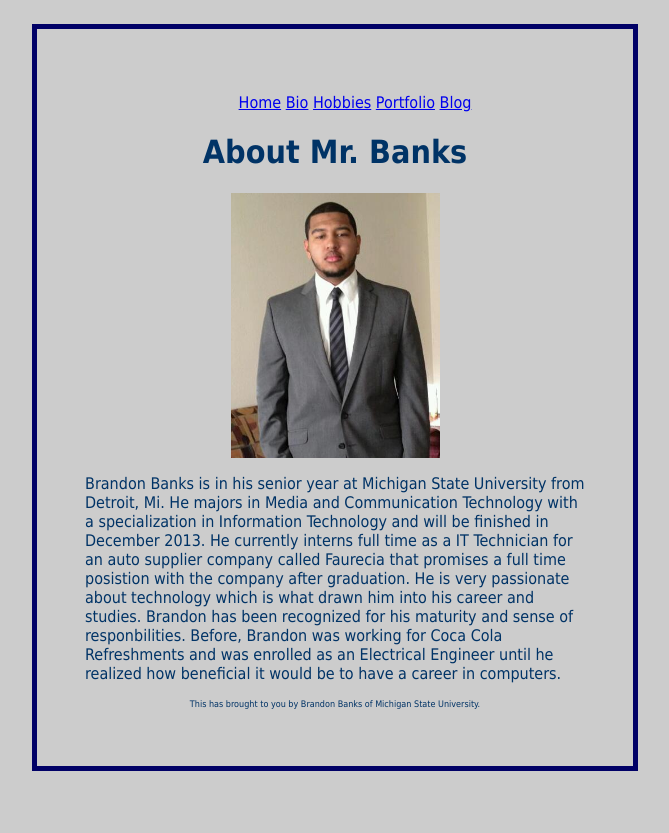
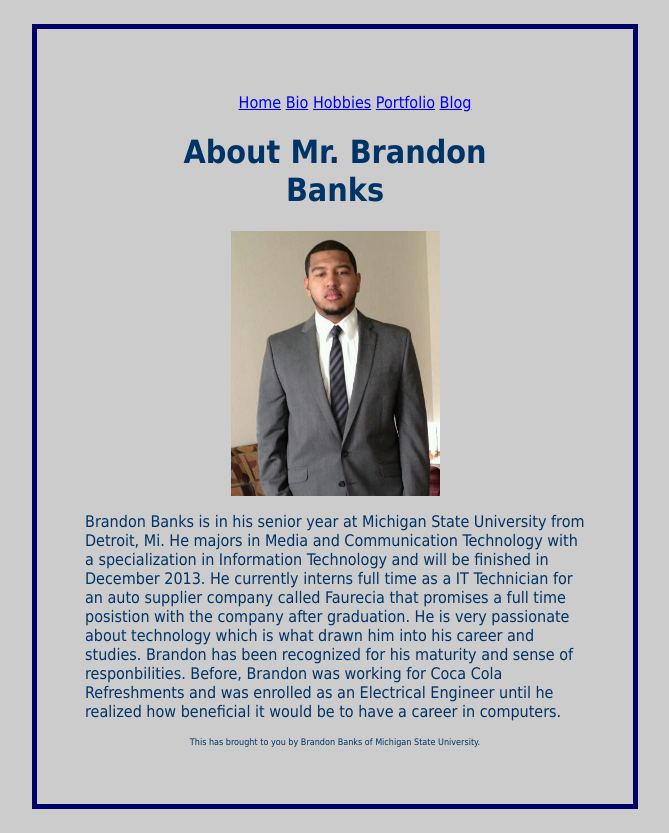
Before and after one commit to banksbr2/tc349, a plain HTML site: page projects/personal-site/html/bio.html in a window 1280 px wide. Shown: the whole page, without its empty margins (305-974 px from the left). Before the commit the page ends 800 px from the top, so only its background shows below. Drawn offline with Linux system fonts and the light colour scheme.

Commit message:
quick edit for testing

```diff
--- a/projects/personal-site/html/bio.html
+++ b/projects/personal-site/html/bio.html
@@ -15,7 +15,7 @@
     <li><a href="blog.html">Blog</a></li>
 </ul>
 
-<h1>About Mr. Banks</h1>
+<h1>About Mr. Brandon Banks</h1>
 			<img src="../images/IMG959006_2_1.jpg" alt="Brandon Banks" width="209" height="265" />
 </div>
 <div id="index">
```
